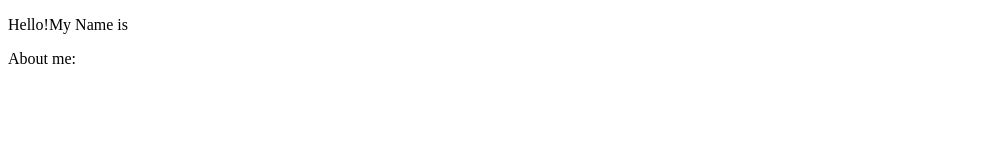
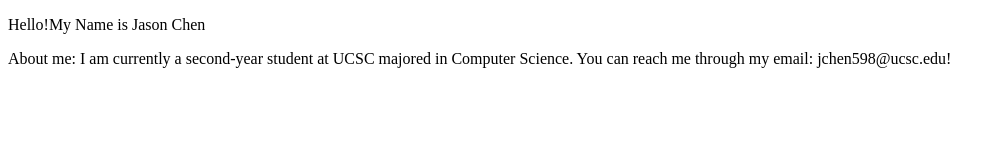
Before and after one commit to o00Jason00o/website, a plain HTML site: page index.html in a window 1280 px wide. Shown: the whole page, without its empty margins (0-1005 px from the left). Drawn offline with Linux system fonts and the light colour scheme.

Commit message:
Update index.html

```diff
--- a/index.html
+++ b/index.html
@@ -5,7 +5,7 @@
 <title>My Personal Website</title>
 </head>
 <body>
-<p>Hello!My Name is</p>
-<p>About me: </p>
+<p>Hello!My Name is Jason Chen</p>
+<p>About me: I am currently a second-year student at UCSC majored in Computer Science. You can reach me through my email: jchen598@ucsc.edu!</p>
 </body>
 </html>
```
